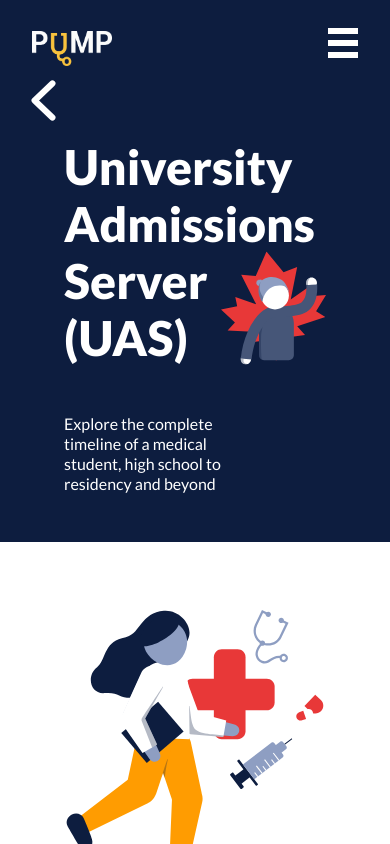
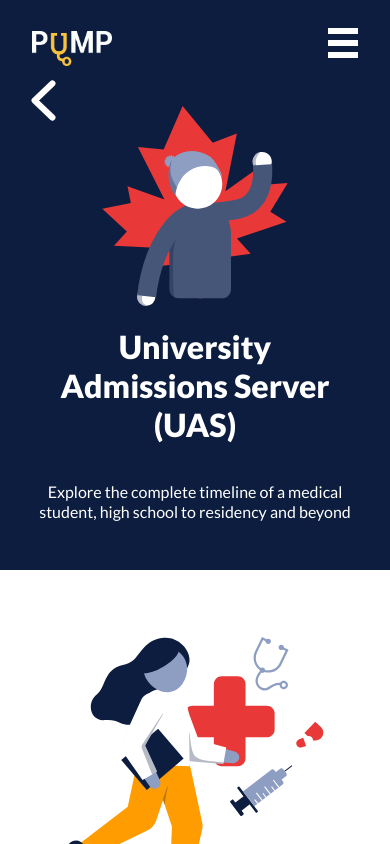
Before and after one commit to PuMProfessionals/pump-web-v2, a Next.js app: page /resources in a window 390 px wide. Shown: the top 844 px of the page. Built offline with nearby package versions, Linux system fonts and the light colour scheme.

Commit message:
Add styles for mobile

```diff
--- a/components/Title.jsx
+++ b/components/Title.jsx
@@ -6,16 +6,7 @@ import Image from "next/image";
 import LeftArrow from "../public/LeftArrow-NoCircle.svg";
 import { baseTheme } from "../theme";
 import { Text } from "../components";
-
-/**
- * title prop
- * background color prop
- * back button optional
- * |- link prop
- * description optional
- * |- align left
- * |- optional image (right aligned)
- */
+import { media } from "../utils";
 
 export const Title = ({
   title,
@@ -23,12 +14,16 @@ export const Title = ({
   description,
   image,
   backgroundColor = baseTheme.colors.navy,
-  leftAlign = !!image,
+  isLeftAligned = !!image,
   ...props
 }) => (
-  <Wrapper backgroundColor={backgroundColor} leftAlign={leftAlign} {...props}>
+  <Wrapper
+    backgroundColor={backgroundColor}
+    isLeftAligned={isLeftAligned}
+    {...props}
+  >
     {!!arrowLink && (
-      <BackArrow leftAlign={leftAlign}>
+      <BackArrow isLeftAligned={isLeftAligned}>
         <a href={arrowLink}>
           <Image src={LeftArrow} width={25} />
         </a>
@@ -43,23 +38,42 @@ export const Title = ({
 );
 
 const STitle = styled.h1`
-  font-size: 3rem; /* mobile: shrink text  */
+  font-size: 3rem;
   color: white;
   font-weight: 900;
+  ${media(
+    "tablet",
+    `
+      font-size: 2rem;
+    `
+  )}
 `;
 
 const BackArrow = styled.div`
   position: absolute;
-  ${({ leftAlign }) => `
-  left: ${leftAlign ? "8%" : "10%"};
-  top: ${leftAlign ? "80px" : "150px"};
+  ${({ isLeftAligned }) => `
+    left: ${isLeftAligned ? "8%" : "10%"};
+    top: ${isLeftAligned ? "80px" : "150px"};
   `}
+  ${media(
+    600,
+    `
+      left: 8%;
+      top: 80px;
+    `
+  )}
 `;
 
 const TitleSection = styled.div`
-  width: 60%; /* mobile: wider */
+  width: 60%;
   display: flex;
   flex-direction: column;
+  ${media(
+    600,
+    `
+      width: 80%;
+    `
+  )}
 `;
 
 const Wrapper = styled.div`
@@ -67,18 +81,28 @@ const Wrapper = styled.div`
   ${({ backgroundColor }) => `
     background-color: ${backgroundColor};
   `};
-  ${({ leftAlign }) => `
-    justify-content: ${leftAlign ? "space-between" : "center"};
-    text-align: ${leftAlign ? "left" : "center"};
-    padding: ${leftAlign ? "0 4rem 2rem" : "0 0 2rem"};
+  ${({ isLeftAligned }) => `
+    justify-content: ${isLeftAligned ? "space-between" : "center"};
+    text-align: ${isLeftAligned ? "left" : "center"};
+    padding: ${isLeftAligned ? "0 4rem 2rem" : "0 0 2rem"};
   `}
+  ${media(
+    600,
+    `
+      flex-direction: column-reverse;
+      justify-content: center;
+      align-items: center;
+      text-align: center;
+      padding: 0 0 2rem;
+    `
+  )}
 `;
 
 Title.propTypes = {
-  leftAlign: PropTypes.bool,
   title: PropTypes.string,
   arrowLink: PropTypes.string,
   description: PropTypes.string,
   image: PropTypes.string,
   backgroundColor: PropTypes.string,
+  isLeftAligned: PropTypes.bool,
 };
--- a/pages/resources.jsx
+++ b/pages/resources.jsx
@@ -12,11 +12,11 @@ export default function About({ ...props }) {
       </Head>
       <PageLayout>
         <Title
-          leftAlign="true"
           title="University Admissions Server (UAS)"
           arrowLink="/resources"
           description="Explore the complete timeline of a medical student, high school to residency and beyond"
           image={SampleGraphic}
+          // isLeftAligned="true"
         />
         <ResourcesSection />
       </PageLayout>
```
